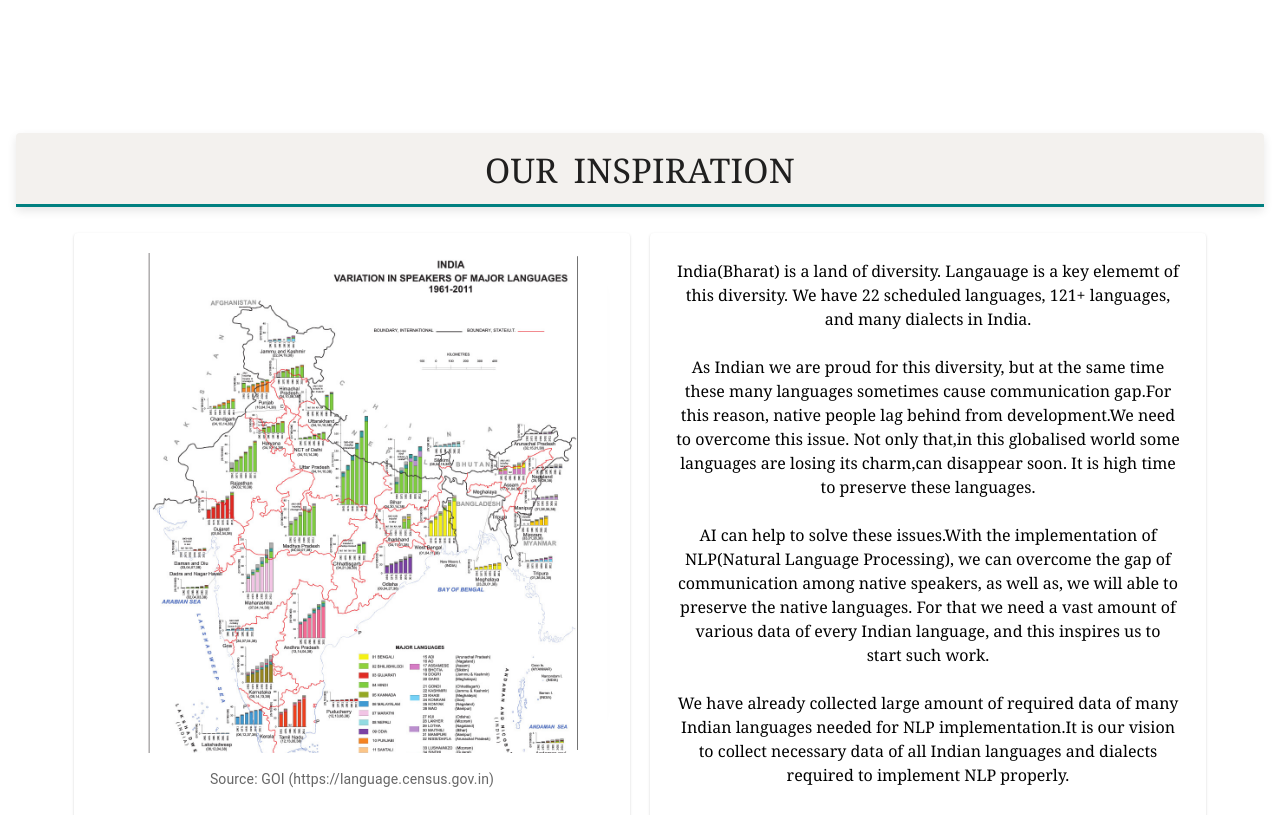
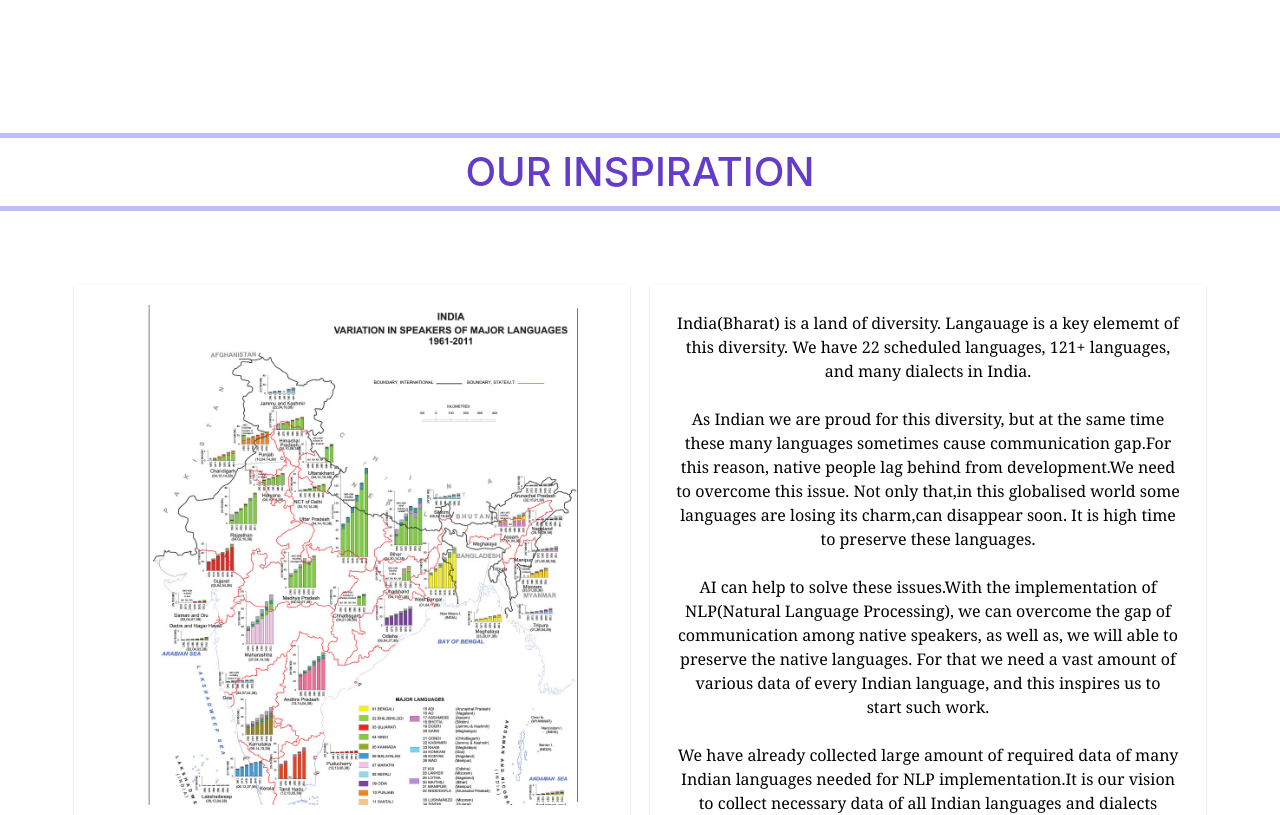
Before and after one commit to TanmoyTheStudent/VaniVerseDemo2, a React (Create React App) app: page /about-us in a window 1280 px wide. Shown: the part 1420-2235 px from the top of the page. Built offline with nearby package versions, Linux system fonts and the light colour scheme.

Commit message:
Update OurInspiration.js

```diff
--- a/src/components/home/sub-components/OurInspiration.js
+++ b/src/components/home/sub-components/OurInspiration.js
@@ -1,28 +1,11 @@
 import { useState } from 'react';
-import { Container,Typography,Grid,Button,Card,CardActions,Paper,Dialog, DialogContent } from '@mui/material'
+import { Container,Typography,Grid,Button,Card,CardActions,Paper,Dialog, DialogContent,Divider } from '@mui/material'
 import CardContent from '@mui/material/CardContent';
 import CardMedia from '@mui/material/CardMedia';
 import { CardActionArea } from '@mui/material';
 import Map from "../../../required-data/assests/image/Map.jpg"
 
-const design={
-    padding: 2,
-    textAlign: 'center',
-    position: 'relative',
-    margin: 2,
-    backgroundColor: '#f3f1ee',
-    boxShadow: '0 4px 10px rgba(0, 0, 0, 0.1)',
-    '&::after': {
-      content: '""',
-      display: 'block',
-      width: '100%',
-      height: '3px',
-      backgroundColor: '#008080',
-      position: 'absolute',
-      bottom: 0,
-      left: 0,
-    },
-  }
+
 
 function OurInspiration() {
   const [open, setOpen] = useState(false);
@@ -37,16 +20,21 @@ function OurInspiration() {
 
   return (
     <div>
-        <div style={{marginBottom:"50px"}}>
-        <Paper
-      elevation={5}
-      sx={design}
-    >
-      <Typography variant="h4" style={{fontFamily:"Georgia",wordSpacing: '0.2em'}}>
-        OUR INSPIRATION
-      </Typography>
-    </Paper>
-
+          <div style={{marginBottom:"150px"}}>
+        <Divider
+          sx={{
+            backgroundColor: 'blue', // Sets the color of the divider
+            height: '5px',           // Adjust the thickness of the divider
+            margin: '10px 0px',        // Optional: adds margin around the divider
+          }}/>
+        <h1 className='d-flex flex-column align-items-center justify-content-center' style={{color:"#643cca"}}>OUR INSPIRATION</h1>
+        <Divider
+          sx={{
+            backgroundColor: 'blue',
+            height: '5px',
+            margin: '10px 0px',
+            marginBottom:"5%"
+        }}/>
     <Container >
         <Grid container spacing={0}  justifyContent="center" style={{marginBottom:"4%"}}>
         <Grid item sm={12} md={6} lg={6}  style={{ display: 'flex', justifyContent: 'center' }}>
```
